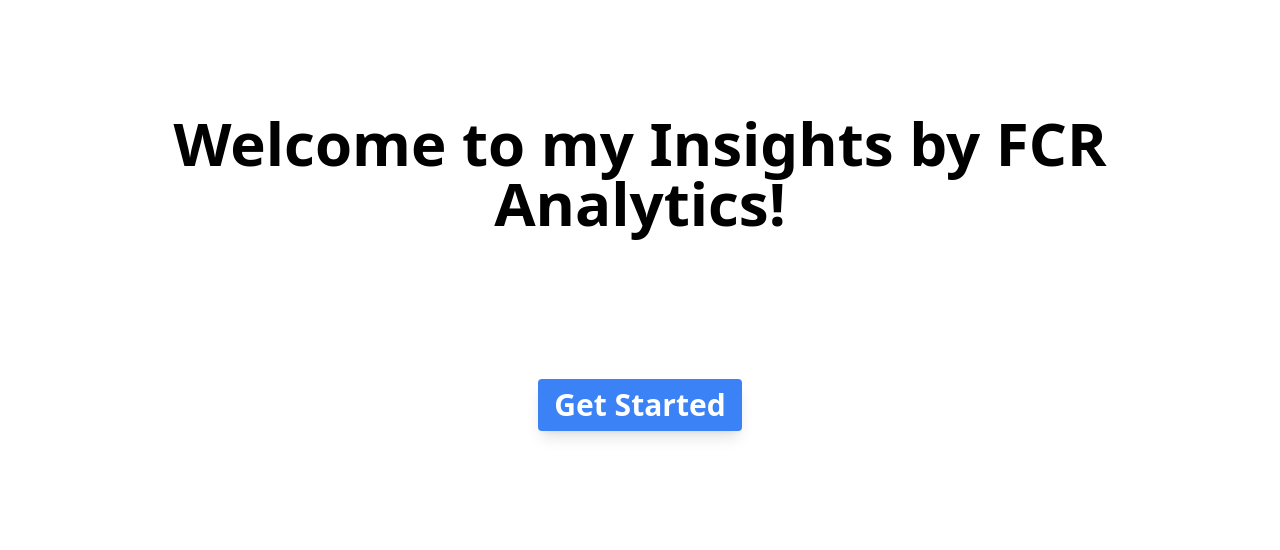
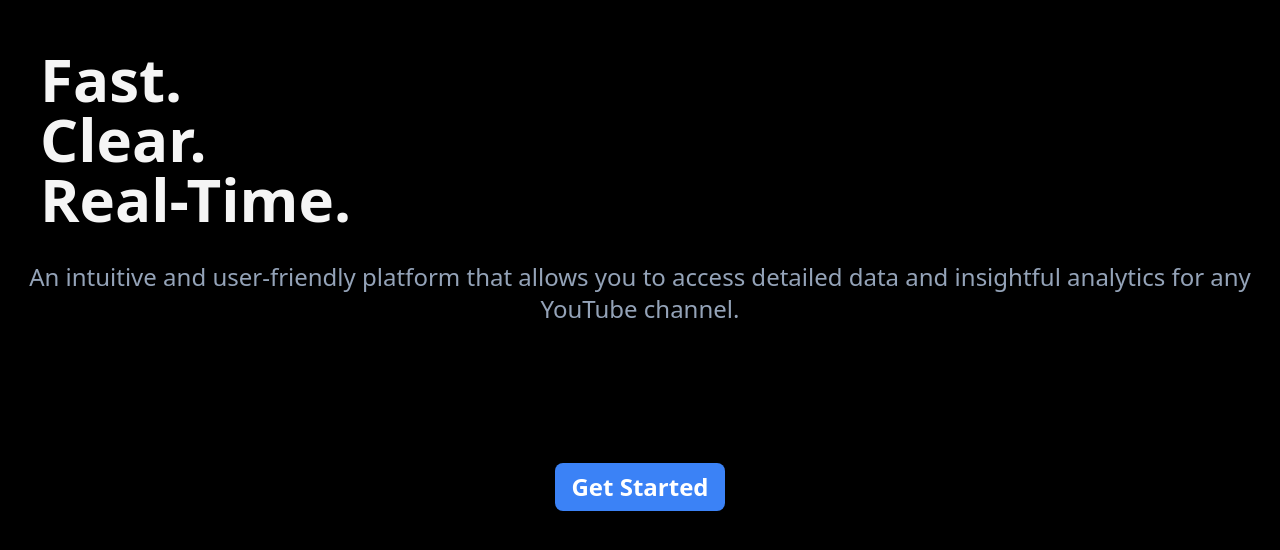
Before and after one commit to rstott87/analytics_api, a Next.js app: page / in a window 1280 px wide. Shown: the part 128-678 px from the top of the page. Built offline with nearby package versions, Linux system fonts and the light colour scheme.

Commit message:
made some changes

```diff
--- a/src/pages/index.js
+++ b/src/pages/index.js
@@ -9,15 +9,27 @@
 
 export default function Home() {
   return (
-    <main className="flex min-h-screen flex-col items-center justify-evenly p-24">
-      <h1 className="text-6xl font-bold text-center">
+    <main className="bg-black flex min-h-screen flex-col items-center justify-evenly p-6">
+      <div className="text-6xl text-neutral-100 font-extrabold flex flex-col gap-4">
         {" "}
-        Welcome to my Insights by FCR Analytics!
-      </h1>
+        <div className="p-4">
+          <p>Fast.</p>
+          <p>Clear.</p>
+          <p>Real-Time.</p>
+        </div>
+        <div>
+          <p className="text-2xl font-light text-slate-400 text-center leading-8">
+            {" "}
+            An intuitive and user-friendly platform that allows
+            you to access detailed data and insightful analytics for any YouTube
+            channel.
+          </p>
+        </div>
+      </div>
 
       <Link href="/channel-search">
         {" "}
-        <h1 className="shadow-lg text-3xl bg-blue-500 hover:bg-blue-700 text-white font-bold py-2 px-4 rounded">
+        <h1 className="shadow-lg text-2xl bg-blue-500 hover:bg-blue-700 text-white font-bold py-2 px-4 rounded-lg">
           Get Started
         </h1>
       </Link>
```
